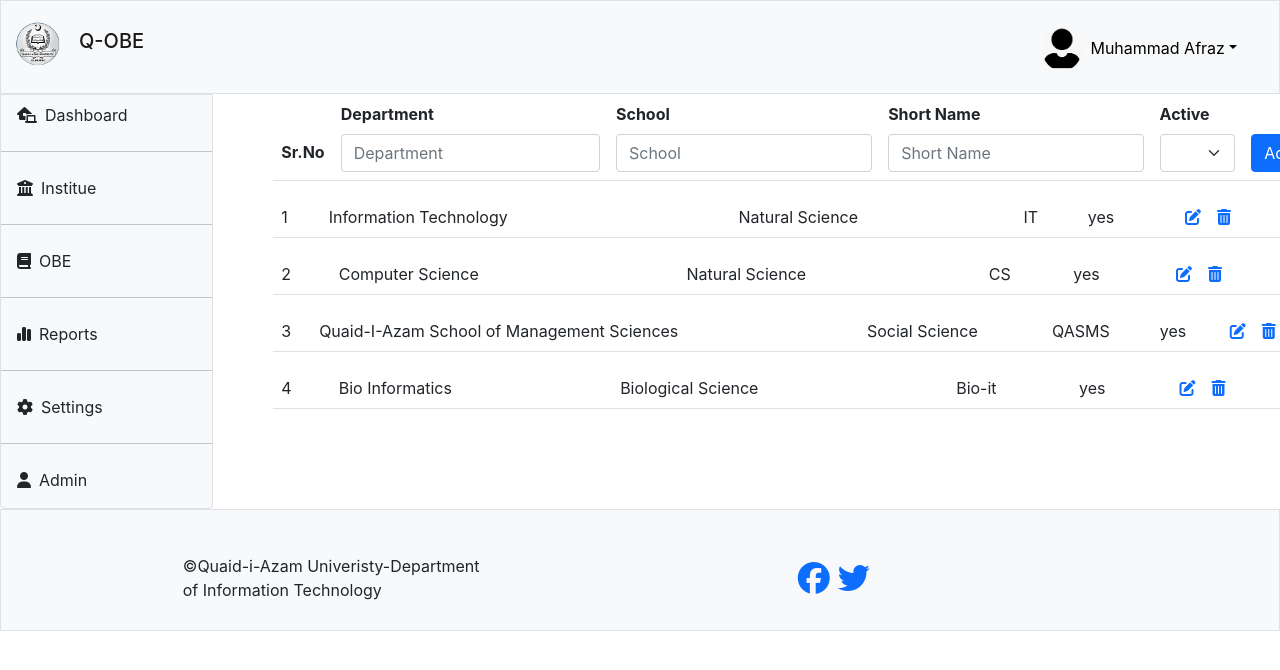
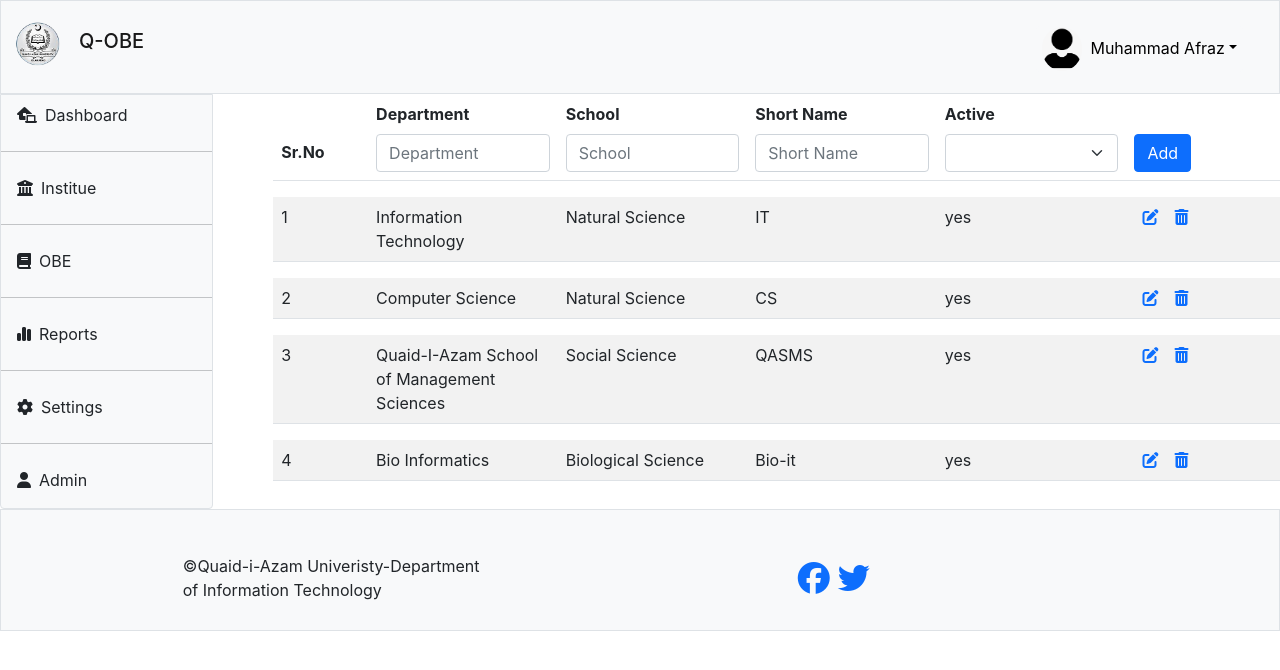
Before and after one commit to GroupOrg-QAU/obe-frontend, a React (Create React App) app: page / in a window 1280 px wide. Shown: the top 670 px of the page. Built offline with nearby package versions, Linux system fonts and the light colour scheme.

Commit message:
table rows settings

```diff
--- a/src/Pages/DepartForm.js
+++ b/src/Pages/DepartForm.js
@@ -5,13 +5,13 @@ export default function DepartForm() {
     <form className="container-fluid w-100 form-inline ms-5 ">
       <table className="table">
         <thead>
-          <tr>
-            <th scope="col">
+          <tr className="col">
+            <th className="col-1">
               <label className="form-label">Sr.No</label>
             </th>
-            <th scope="col">
+            <th className="col-2">
               <div className="form-group">
-                <label htmlFor="validationTooltip01" className="form-label">
+                <label htmlFor="department" className="form-label">
                   Department
                 </label>
                 <input
@@ -22,7 +22,7 @@ export default function DepartForm() {
                 />
               </div>
             </th>
-            <th scope="col">
+            <th className="col-2">
               <div className="form-group">
                 <label htmlFor="school" className="form-label">
                   School
@@ -35,7 +35,7 @@ export default function DepartForm() {
                 />
               </div>
             </th>
-            <th scope="col">
+            <th className="col-2">
               <div className="form-group">
                 <label htmlFor="shortname" className="form-label">
                   Short Name
@@ -48,7 +48,7 @@ export default function DepartForm() {
                 />
               </div>
             </th>
-            <th scope="col">
+            <th className="col-2">
               <label htmlFor="active" className="form-label">
                 Active
               </label>
@@ -60,7 +60,7 @@ export default function DepartForm() {
                 </select>
               </div>
             </th>
-            <th scope="col">
+            <th className="col-2">
               <button className="btn btn-primary">Add</button>
             </th>
           </tr>
--- a/src/Pages/SingleDepart.js
+++ b/src/Pages/SingleDepart.js
@@ -3,15 +3,16 @@ import React from "react";
 export default function SingleDepart(props) {
   return (
     <form className="container-fluid w-100 form-inline ms-5 ">
-      <table className="table">
+      <div className="table-responsive ">
+        <table className="table table-striped ">
           <tbody>
-          <tr>
-            <td>{props.serialNo}</td>
-            <td>{props.deptName}</td>
-            <td>{props.schoolName}</td>
-            <td>{props.deptShortName}</td>
-            <td>{props.deptStatus}</td>
-            <td>
+            <tr className="col">
+              <td className="col-1">{props.serialNo}</td>
+              <td className="col-2">{props.deptName}</td>
+              <td className="col-2">{props.schoolName}</td>
+              <td className="col-2">{props.deptShortName}</td>
+              <td className="col-2">{props.deptStatus}</td>
+              <td className="col-2">
                 <a className="border border-0 ps-2" href="/">
                   <i className="fa-solid fa-pen-to-square"></i>
                 </a>
@@ -22,6 +23,7 @@ export default function SingleDepart(props) {
             </tr>
           </tbody>
         </table>
+      </div>
     </form>
   );
 }
```
Lines whose indentation alone changed are shown as unchanged.
